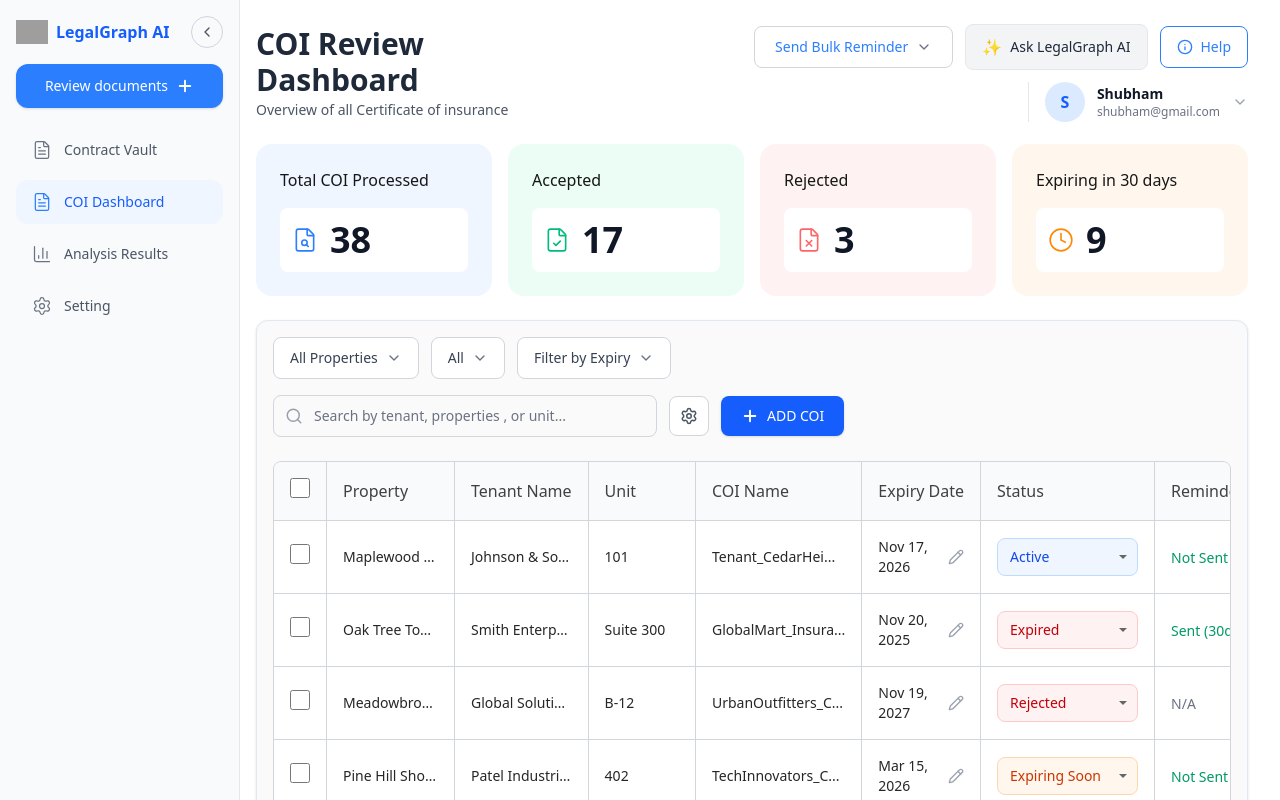
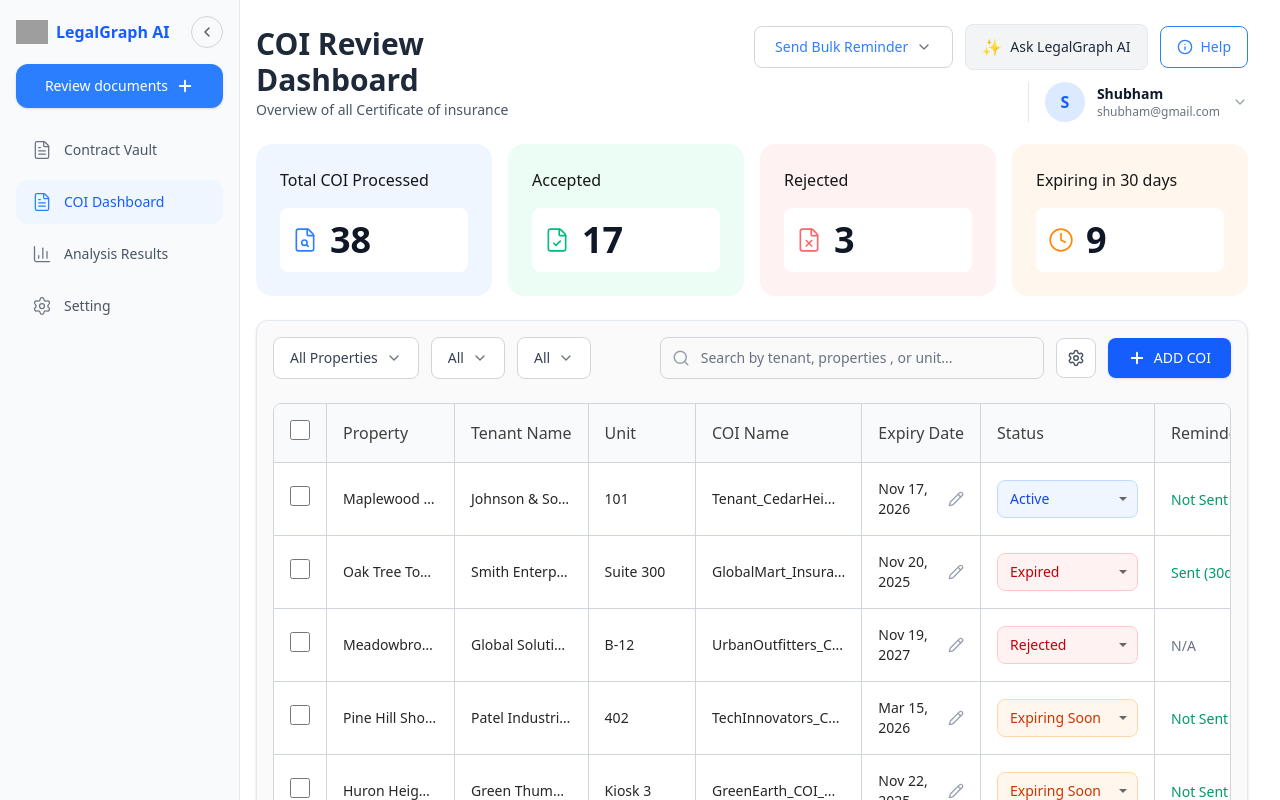
Before and after one commit to shu-bham-dev/legalgraphai-dashboard, a React (Vite) app: page / in a window 1280 px wide. Shown: the top 800 px of the page. Built offline with nearby package versions, Linux system fonts and the light colour scheme; grey boxes are pictures that could not be loaded.

Commit message:
update readme for installation steps

```diff
--- a/index.html
+++ b/index.html
@@ -5,7 +5,7 @@
     <link rel="icon" type="image/svg+xml" href="/vite.svg" />
     <meta name="viewport" content="width=device-width, initial-scale=1.0" />
     <link href="/src/index.css" rel="stylesheet">
-    <title>coi-dashboard</title>
+    <title>LangGraph AI Assignment</title>
   </head>
   <body>
     <div id="root"></div>
--- a/src/components/Filter.tsx
+++ b/src/components/Filter.tsx
@@ -120,7 +120,7 @@ const TableFilters: React.FC<TableFiltersProps> = ({
             onClick={() => setShowExpiryDropdown(!showExpiryDropdown)}
             className="px-4 py-2.5 bg-white border border-gray-300 text-gray-700 rounded-lg hover:bg-gray-50 transition-colors flex items-center gap-2 text-sm font-normal"
           >
-            <span>Filter by Expiry</span>
+            <span>{filterExpiry}</span>
             <ChevronDown size={16} className="text-gray-500" />
           </button>
           {showExpiryDropdown && (
--- a/src/components/Table.tsx
+++ b/src/components/Table.tsx
@@ -1,7 +1,7 @@
 import React from 'react';
-import { Pencil, MoreVertical, ArrowUpDown } from 'lucide-react';
+import { Pencil, MoreVertical } from 'lucide-react';
 import type { COI, COIStatus } from '../types/coi.types';
-import { formatDate, getStatusColor } from '../Utils/helper';
+import { formatDate } from '../Utils/helper';
 
 interface COITableProps {
   paginatedCOIs: COI[];
```
Also changed, not shown: src/components/COIDashboard.tsx (+4 -4 lines), 1 other file (tests, documents, lock files or other folders).
